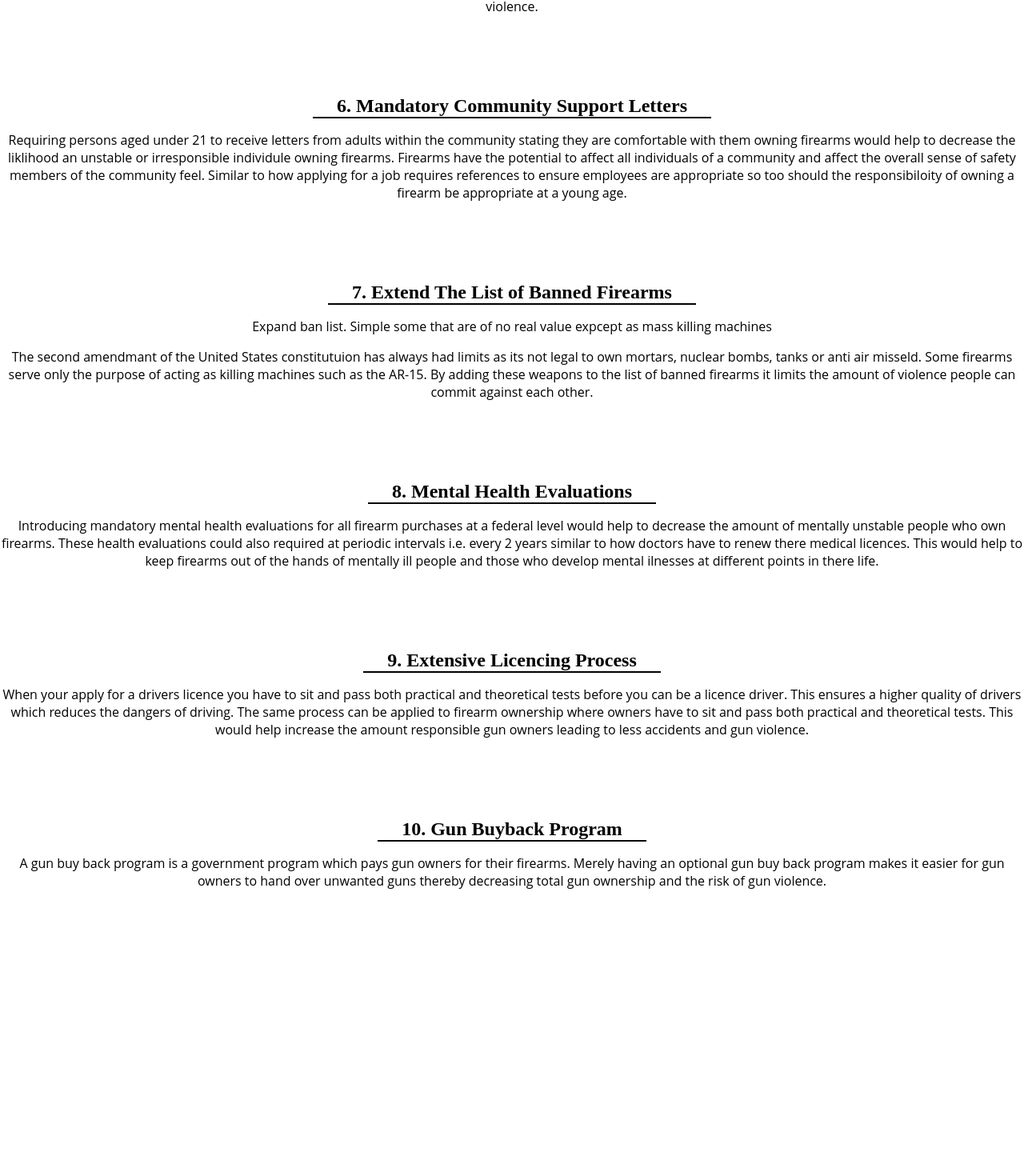
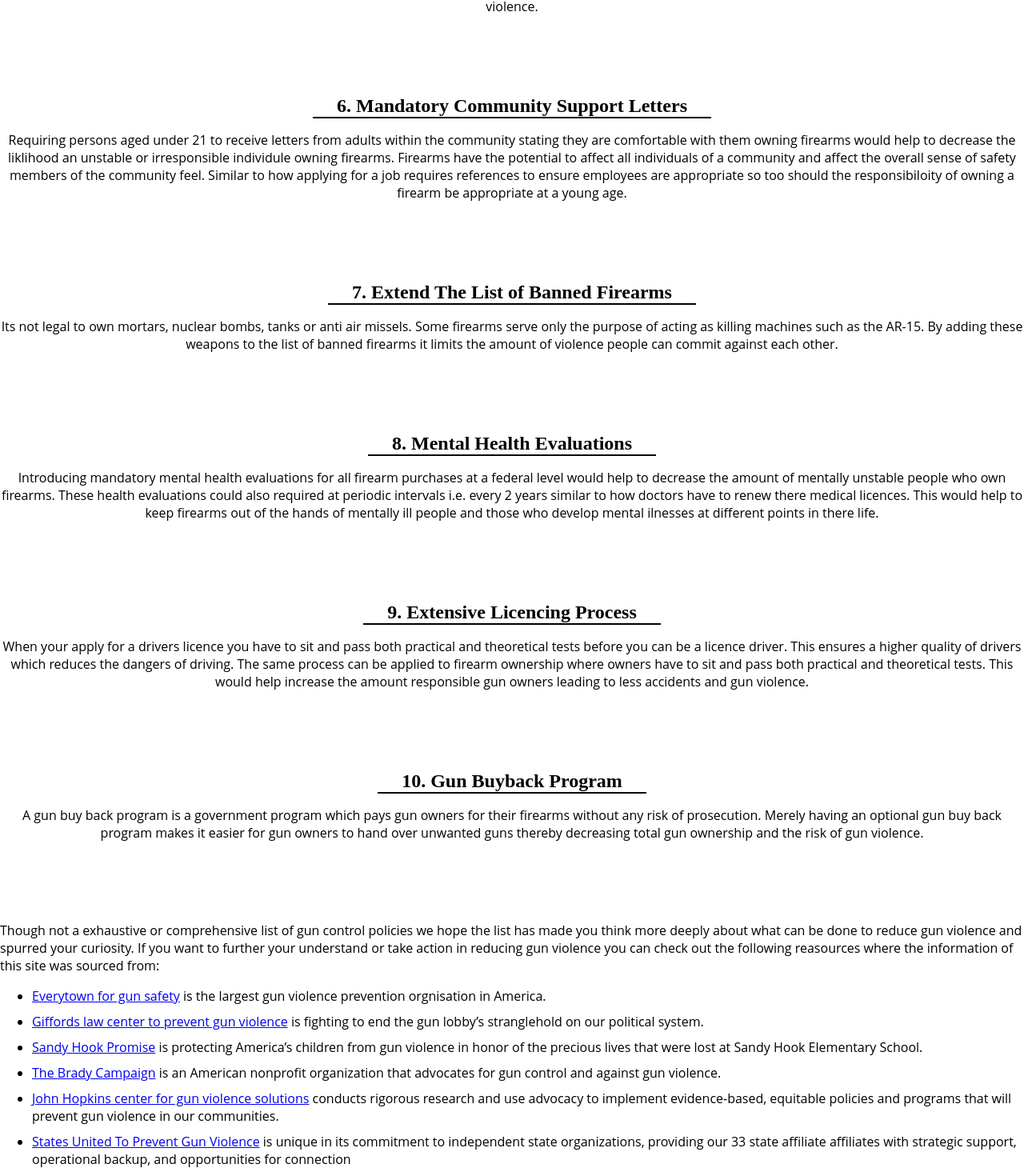
Before and after one commit to Hiccup246/gun-control-policies, a Nuxt app: page / in a window 1280 px wide. Shown: the part 1076-2546 px from the top of the page at 80% size. Before the commit the page ends 2288 px from the top, so only its background shows below. Built offline with nearby package versions, Linux system fonts and the light colour scheme.

Commit message:
Style links to advocacy groups

```diff
--- a/assets/css/main.scss
+++ b/assets/css/main.scss
@@ -6,6 +6,12 @@ body {
   box-sizing: border-box;
 }
 
-p {
+p,
+a,
+li {
   font-family: 'Open Sans', sans-serif;
 }
+
+li {
+  margin-top: 10px;
+}
--- a/pages/index.vue
+++ b/pages/index.vue
@@ -1,8 +1,7 @@
 <template>
   <div>
     <GunPolicy name="1. End The Gun Show Loophole">
-      <!-- What is the problem -->
-      <!-- What is a possible solution -->
+      <!-- https://giffords.org/lawcenter/gun-laws/policy-areas/gun-sales/gun-shows/ -->
       <p>
        The gun show loop hole refers to the fact that federal law does not require background checks
         on sales from unlicensed sellers including online or at gun shows making it easy for a prohibited person
@@ -14,10 +13,11 @@
         Ending the gun show loophole can be acheived by specific policy targeting gun show sales or by wider
         policies such as requiring universal background checks prior to all firearm transfers.
       </p>
-      <!-- <a href="https://giffords.org/lawcenter/gun-laws/policy-areas/gun-sales/gun-shows/">Giffords Law Center</a> -->
     </GunPolicy>
 
     <GunPolicy name="2. Universal Background Checks">
+      <!-- https://giffords.org/lawcenter/gun-laws/policy-areas/background-checks/universal-background-checks/
+      https://www.everytown.org/what-is-the-background-check-loophole/ -->
       <p>Federal law requires background checks on all gun sales from licensed firearm dealers to ensure that gun
           buyers do not fall into one of the categories of people prohibited by law from having a gun. But the law
           does not require background checks on sales from unlicensed sellers, including online or private sales
@@ -28,10 +28,6 @@
         Implementing universal background checks would require the implementation of federal law which would require
         background checks for all firearm transactions.
       </p>
-      <!-- <p>
-        For more information check out <a href="https://giffords.org/lawcenter/gun-laws/policy-areas/background-checks/universal-background-checks/">Giffords Law Center</a>
-         or <a href="https://www.everytown.org/what-is-the-background-check-loophole/">Everytown For Gun Safety</a>
-      </p> -->
     </GunPolicy>
 
     <GunPolicy name="3. Increase Mandatory Waiting Periods">
@@ -75,17 +71,14 @@
     </GunPolicy>
 
     <GunPolicy name="7. Extend The List of Banned Firearms">
-      <p>Expand ban list. Simple some that are of no real value expcept as mass killing machines</p>
       <p>
-        The second amendmant of the United States constitutuion has always had limits as its not legal to own
-        mortars, nuclear bombs, tanks or anti air misseld. Some firearms serve only the purpose of acting as killing
-        machines such as the AR-15. By adding these weapons to the list of banned firearms it limits the amount of violence
-        people can commit against each other.
+        Its not legal to own mortars, nuclear bombs, tanks or anti air missels. Some firearms serve only the
+        purpose of acting as killing machines such as the AR-15. By adding these weapons to the list of
+        banned firearms it limits the amount of violence people can commit against each other.
       </p>
     </GunPolicy>
 
     <GunPolicy name="8. Mental Health Evaluations">
-      <!-- <p>Including when you first buy the firearm</p> -->
       <p>
         Introducing mandatory mental health evaluations for all firearm purchases at a federal level
         would help to decrease the amount of mentally unstable people who own firearms. These health evaluations
@@ -103,17 +96,44 @@
         and pass both practical and theoretical tests. This would help increase the amount responsible gun owners
         leading to less accidents and gun violence.
       </p>
-
-      <!-- <p>The licenceing and training period should not be 1 weekend. It should be longer like with cars</p> -->
     </GunPolicy>
 
     <GunPolicy name="10. Gun Buyback Program">
-      <!-- <p>Make the off ramp for lots of people easier</p> -->
       <p>
-        A gun buy back program is a government program which pays gun owners for their firearms. Merely having an optional
-        gun buy back program makes it easier for gun owners to hand over unwanted guns thereby decreasing total gun
-        ownership and the risk of gun violence.
+        A gun buy back program is a government program which pays gun owners for their firearms without any risk of
+        prosecution. Merely having an optional gun buy back program makes it easier for gun owners to hand over
+        unwanted guns thereby decreasing total gun ownership and the risk of gun violence.
       </p>
     </GunPolicy>
+
+    <div>
+      <p>
+        Though not a exhaustive or comprehensive list of gun control policies we hope the list has
+        made you think more deeply about what can be done to reduce gun violence and spurred your curiosity.
+        If you want to further your understand or take action in reducing gun violence
+        you can check out the following reasources where the information of this site was sourced from:
+      </p>
+
+      <ul>
+        <li>
+          <a href="https://www.everytown.org/">Everytown for gun safety</a> is the largest gun violence prevention orgnisation in America.
+        </li>
+        <li>
+          <a href="https://giffords.org/">Giffords law center to prevent gun violence</a> is fighting to end the gun lobby’s stranglehold on our political system.
+        </li>
+        <li>
+          <a href="https://www.sandyhookpromise.org/">Sandy Hook Promise</a> is protecting America’s children from gun violence in honor of the precious lives that were lost at Sandy Hook Elementary School.
+        </li>
+         <li>
+          <a href="https://www.bradyunited.org/">The Brady Campaign</a> is an American nonprofit organization that advocates for gun control and against gun violence.
+        </li>
+        <li>
+          <a href="https://publichealth.jhu.edu/departments/health-policy-and-management/research-and-practice/center-for-gun-violence-solutions"> John Hopkins center for gun violence solutions</a> conducts rigorous research and use advocacy to implement evidence-based, equitable policies and programs that will prevent gun violence in our communities.
+        </li>
+        <li>
+          <a href="https://supgv.org/">States United To Prevent Gun Violence</a> is unique in its commitment to independent state organizations, providing our 33 state affiliate affiliates with strategic support, operational backup, and opportunities for connection
+        </li>
+      </ul>
+    </div>
   </div>
 </template>
```
Also changed, not shown: 1 other file (tests, documents, lock files or other folders).
